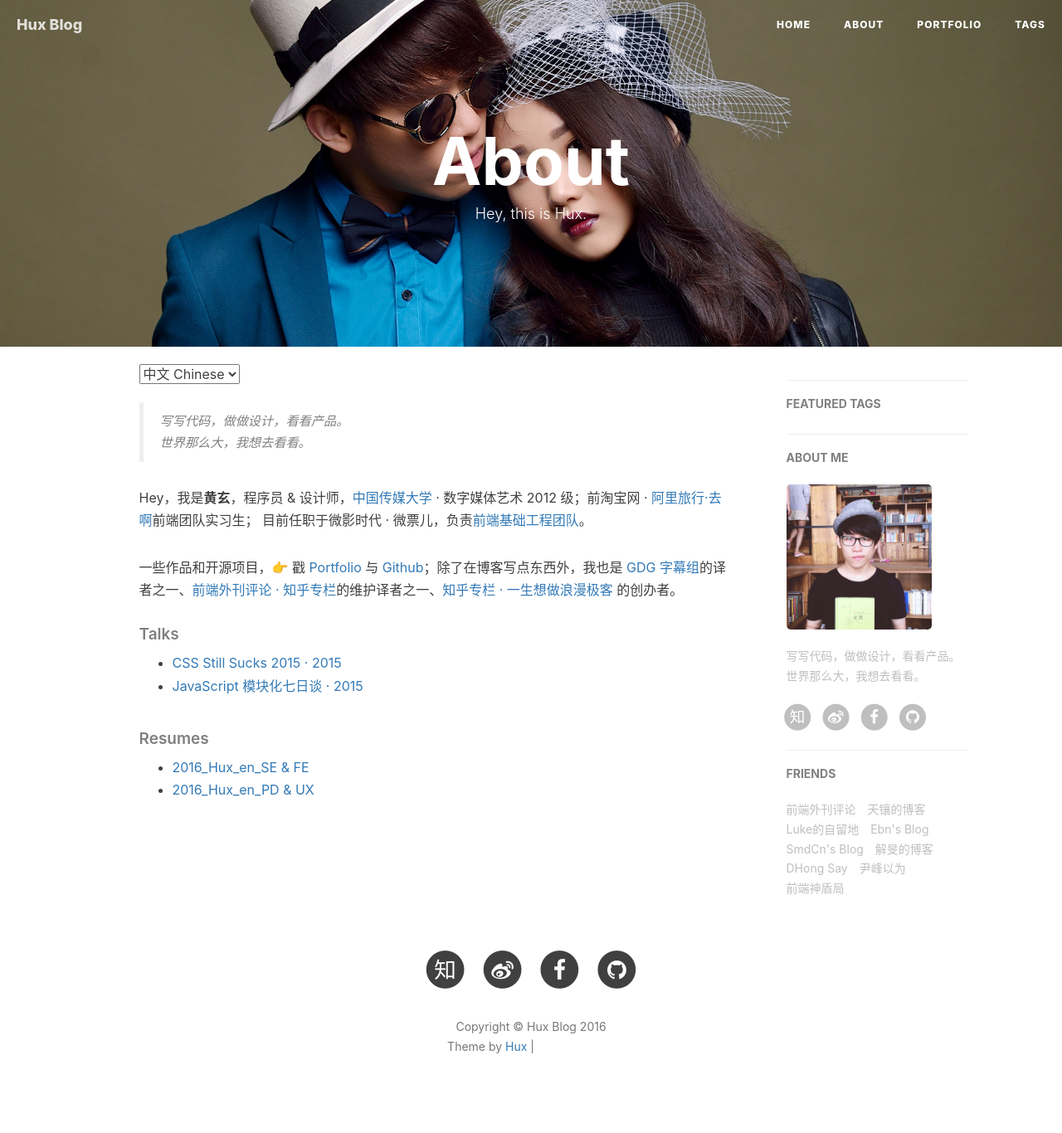
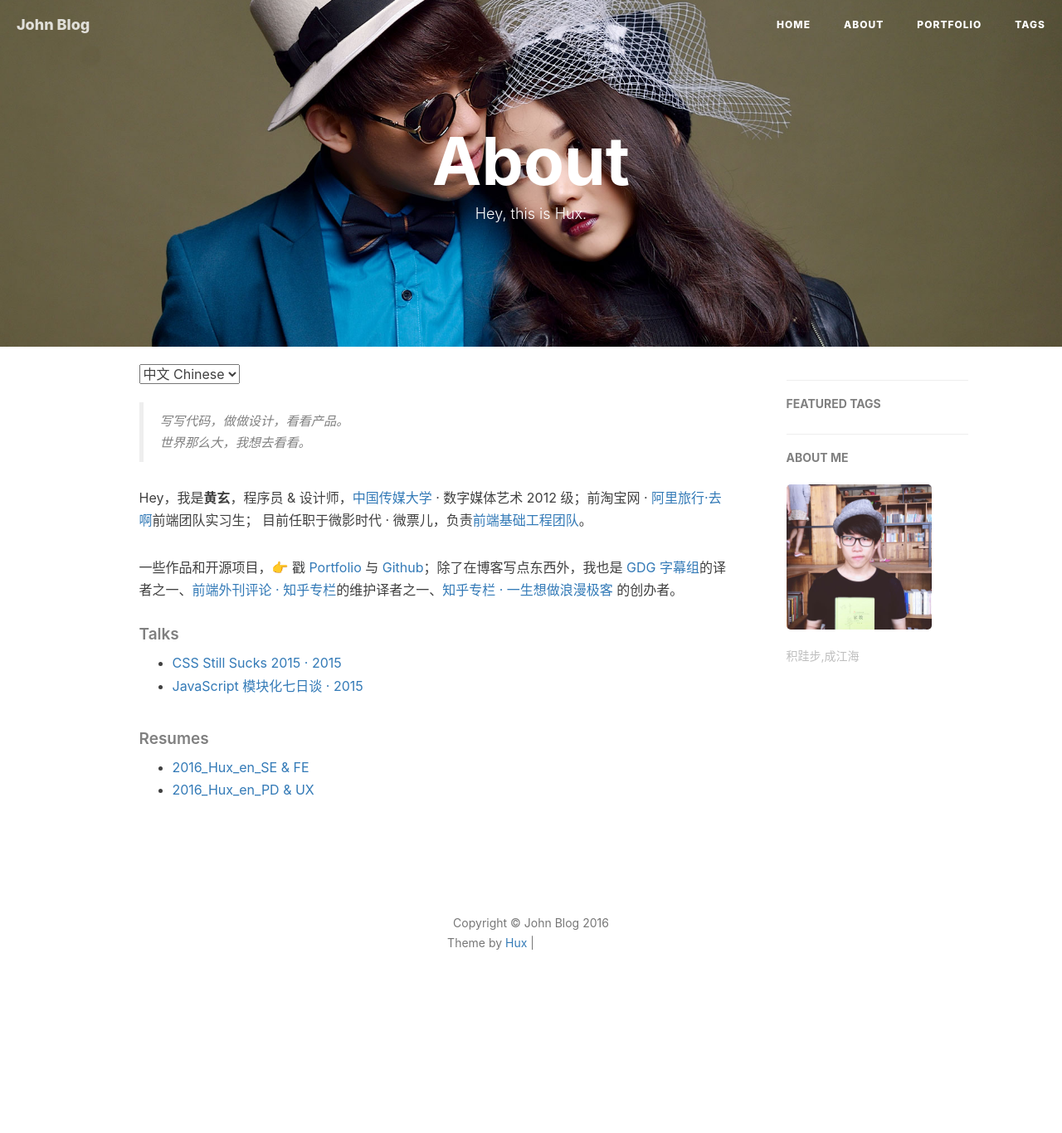
Before and after one commit to shiyang2722/shiyang2722.github.io, a Jekyll site: the page built from about.html, in a window 1280 px wide. Shown: the whole page at 83% size. Built offline with Jekyll 4.4.1, drawn with Linux system fonts in a browser that asks for light colours; nearby versions of some CDN libraries; comment, search, counter and statistics services are not loaded; after the commit the page ends 1241 px from its top, so only the background shows below that; some of the changed lines change nothing that is shown; grey boxes are pictures that could not be loaded.

Commit message:
Update _config.yml

```diff
--- a/_config.yml
+++ b/_config.yml
@@ -1,22 +1,22 @@
 # Site settings
-title: Hux Blog
-SEOTitle: 黄玄的博客 | Hux Blog
-header-img: img/home-bg.jpg
-email: huxpro@gmail.com
-description: "关于前端与设计、黑客与画家 | 黄玄，Web & Mobile Lover，Front-End Engineer，UX Designer | 这里是 @Hux黄玄 的个人博客，与你一起发现更大的世界。"
-keyword: "黄玄, Hux黄玄, Hux, 鬼栈, huxpro, @huxpro, 黄玄的博客, Hux Blog, 博客, 个人网站, 互联网, 前端, 设计, 产品, 肖玉, Lynn, 肖玉的男朋友"
-url: "http://huangxuan.me"              # your host, for absolute URL
+title: John Blog
+SEOTitle: John522w的博客 | John522w Blog
+header-img: img/home-bg2.jpg
+email: shiyang2722@163.com
+description: "记录看到的点点滴滴"
+keyword: ""
+url: "http://shiyang2722.github.io"              # your host, for absolute URL
 baseurl: ""                             # for example, '/blog' if your blog hosted on 'host/blog'
 
 
 
 # SNS settings
 RSS: false
-weibo_username:     huxpro
-zhihu_username:     huxpro
-github_username:    huxpro
-#twitter_username:  huxpro
-facebook_username:  huxpro
+weibo_username:
+zhihu_username:
+github_username:
+#twitter_username:
+facebook_username:
 
 
 
@@ -57,18 +57,9 @@ duoshuo_share: true                     # set to false if you want to use Commen
 
 
 
-# Analytics settings
-# Baidu Analytics
-ba_track_id: 4cc1f2d8f3067386cc5cdb626a202900
-# Google Analytics
-ga_track_id: 'UA-49627206-1'            # Format: UA-xxxxxx-xx
-ga_domain: huangxuan.me
-
-
-
 # Sidebar settings
 sidebar: true                           # whether or not using Sidebar.
-sidebar-about-description: "写写代码，做做设计，看看产品。世界那么大，我想去看看。"
+sidebar-about-description: "积跬步,成江海"
 sidebar-avatar: /img/avatar-hux.jpg      # use absolute URL, seeing it's used in both `/` and `/about/`
 
 
@@ -80,33 +71,33 @@ featured-condition-size: 1              # A tag will be featured if the size of
 
 
 # Friends
-friends: [
-    {
-        title: "前端外刊评论",
-        href: "http://qianduan.guru/"
-    },{
-        title: "天镶的博客",
-        href: "http://lingyu.wang/"
-    },{
-        title: "Luke的自留地",
-        href: "http://hmqk1995.github.io"
-    },{
-        title: "Ebn's Blog",
-        href: "http://ebnbin.com/"
-    },{
-        title: "SmdCn's Blog",
-        href: "http://blog.smdcn.net"
-    },{
-        title: "解旻的博客",
-        href: "http://xieminis.me/"
-    },{
-        title: "DHong Say",
-        href: "http://dhong.co"
-    },{
-        title: "尹峰以为",
-        href: "http://ingf.github.io/"
-    },{
-        title: "前端神盾局",
-        href: "http://wepiaofei.github.io/blog/"
-    }
-]
+#friends: [
+#    {
+#        title: "前端外刊评论",
+#        href: "http://qianduan.guru/"
+#    },{
+#        title: "天镶的博客",
+#        href: "http://lingyu.wang/"
+#    },{
+#        title: "Luke的自留地",
+#        href: "http://hmqk1995.github.io"
+#    },{
+#        title: "Ebn's Blog",
+#        href: "http://ebnbin.com/"
+#    },{
+#        title: "SmdCn's Blog",
+#        href: "http://blog.smdcn.net"
+#    },{
+#        title: "解旻的博客",
+#        href: "http://xieminis.me/"
+#    },{
+#        title: "DHong Say",
+#        href: "http://dhong.co"
+#    },{
+#        title: "尹峰以为",
+#        href: "http://ingf.github.io/"
+#    },{
+#        title: "前端神盾局",
+#        href: "http://wepiaofei.github.io/blog/"
+#    }
+#]
```
